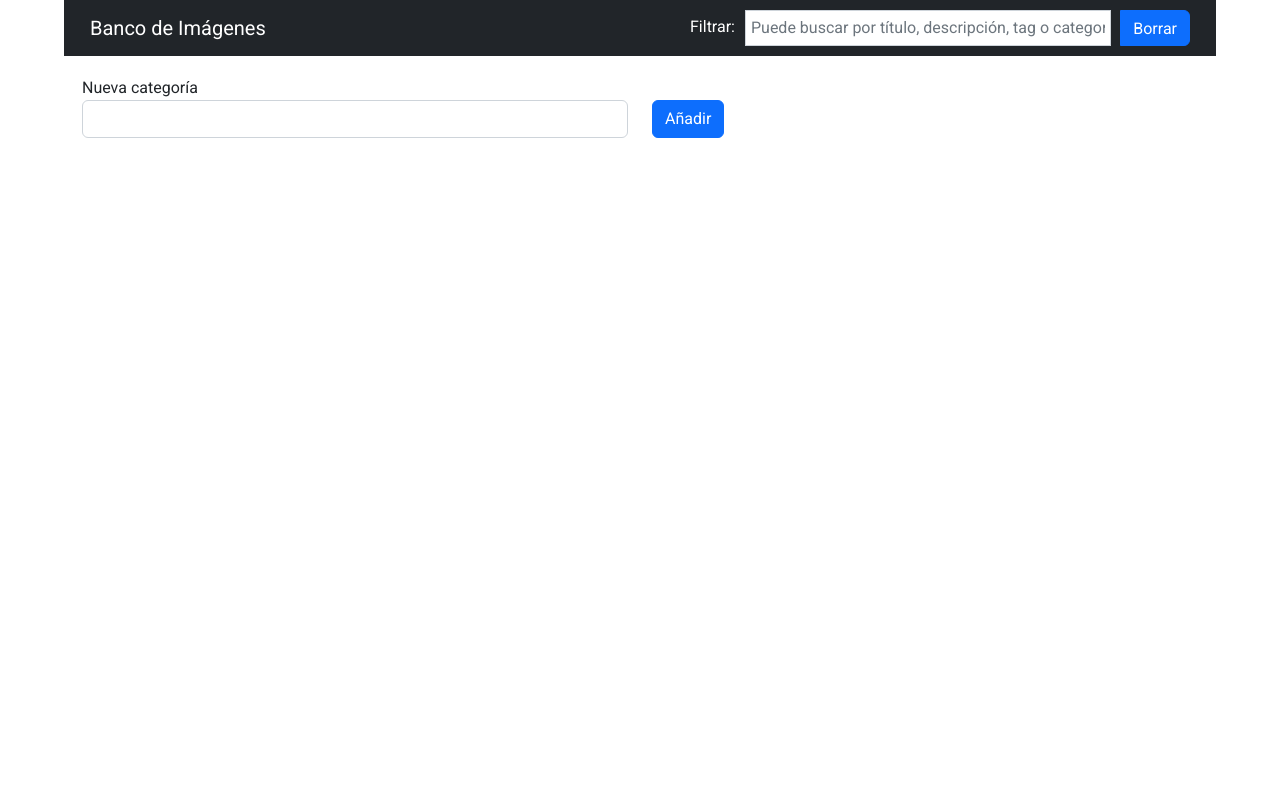
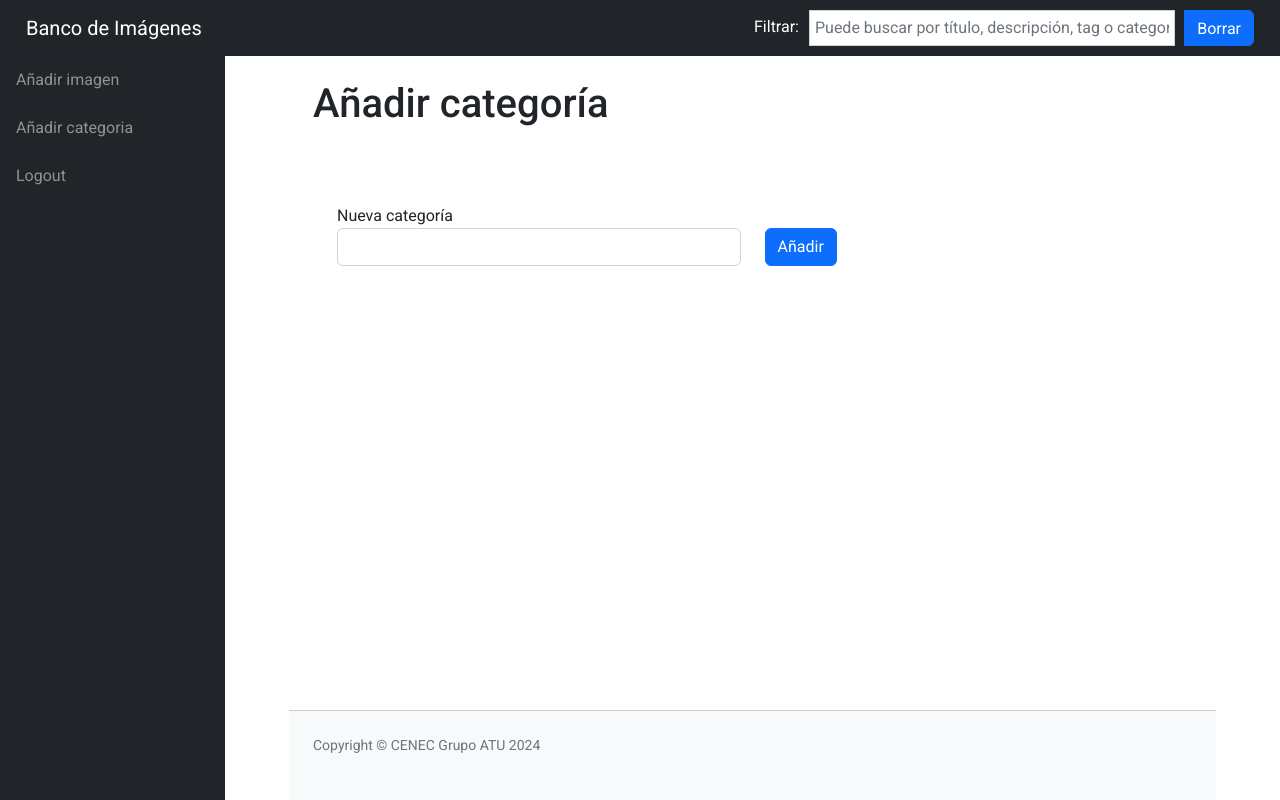
Before and after one commit to fpalacioschaves/banco_imagenes, a PHP site: page /add_categoria.php in a window 1280 px wide. Run offline with PHP 8.4, Linux system fonts and the light colour scheme; the visitor is signed in with stand-in values (Sample User, id 1); data that the repository does not hold is empty.

Commit message:
add category

```diff
--- a/add_categoria.php
+++ b/add_categoria.php
@@ -4,24 +4,49 @@ include("./funciones.php");
 check_session();
 $categorias = leer_categorias();
 ?>
-<!DOCTYPE html>
-<html lang="en">
-<?php include("./head.php"); ?>
-
-<body>
-
-    <?php include("./header.php"); ?>
-
-    <section class="container total_container">
 <?php
 if ($_POST) {
-
     add_categoria($_POST);
 } else {
 ?>
 
+    <!DOCTYPE html>
+    <?php include("./head.php"); ?>
+    <?php include("./header.php"); ?>
+
+    <body class="sb-nav-fixed">
+        <?php include("./header.php"); ?>
+        <div id="layoutSidenav">
+            <div id="layoutSidenav_nav">
+                <nav class="sb-sidenav accordion sb-sidenav-dark" id="sidenavAccordion">
+                    <div class="sb-sidenav-menu">
+                        <div class="nav">
+                            <a class="nav-link" href="add_imagen.php">
+                                Añadir imagen
+                            </a>
+
+                            <a class="nav-link" href="add_categoria.php">
+                                Añadir categoria
+                            </a>
+
+                            <a class="nav-link" href="logout.php">
+                                Logout
+                            </a>
+                        </div>
+                    </div>
+            </div>
+            <div class="sb-sidenav-footer">
+
+                </nav>
+            </div>
+            <div id="layoutSidenav_content">
+                <main>
+                    <div class="container-fluid px-4">
+                        <h1 class="mt-4">Añadir categoría</h1>
+                        <section class="container total_container">
+                            <div class="album py-5 bg-light" style="background-color: white !important;">
+                                <div class="container">
                                     <form id="add_categoria" action="" method="POST">
-
                                         <div class="row fila">
                                             <div class="col">
                                                 <label for="categoria_imagen">Nueva categoría</label>
@@ -42,12 +67,31 @@ $categorias = leer_categorias();
                                     </form>
 
                                 <?php } ?>
-
-
+                                </div>
+                            </div>
                         </section>
-
-
+                    </div>
+                </main>
+                <footer class="py-4 bg-light mt-auto">
+                    <div class="container-fluid px-4">
+                        <div class="d-flex align-items-center justify-content-between small">
+                            <div class="text-muted">Copyright &copy; CENEC Grupo ATU 2024</div>
+                        </div>
+                    </div>
+                </footer>
+            </div>
+        </div>
+        <script src="https://cdn.jsdelivr.net/npm/bootstrap@5.3.2/dist/js/bootstrap.bundle.min.js" integrity="sha384-C6RzsynM9kWDrMNeT87bh95OGNyZPhcTNXj1NW7RuBCsyN/o0jlpcV8Qyq46cDfL" crossorigin="anonymous"></script>
+        <script src="https://code.jquery.com/jquery-3.3.1.slim.min.js" integrity="sha384-q8i/X+965DzO0rT7abK41JStQIAqVgRVzpbzo5smXKp4YfRvH+8abtTE1Pi6jizo" crossorigin="anonymous"></script>
+        <script src="./js/lightbox-plus-jquery.js"></script>
+        <script src="./js/masonEasy.min.js"></script>
         <script src="./js/scripts.js" crossorigin="anonymous"></script>
+        <script src="https://cdn.jsdelivr.net/npm/bootstrap@5.2.3/dist/js/bootstrap.bundle.min.js" crossorigin="anonymous"></script>
+        <script src="js/scripts.js"></script>
     </body>
 
     </html>
+
+
+
+    <!-- -->
```
Also changed, not shown: add_categoria_old.php (added, +53 -0 lines). Lines whose indentation alone changed are shown as unchanged.
